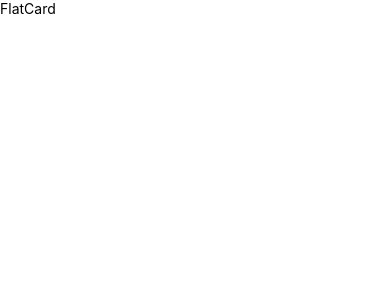
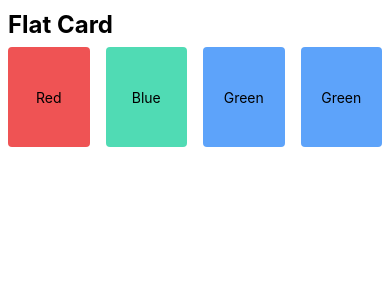
Before and after one commit to SadeEtensh/ReactNativeProject2, a React Native app: screen / in a window 390 px wide. Shown: the top 300 px of the page. Built offline with nearby package versions, Linux system fonts and the light colour scheme.

Commit message:
Flexbox completed Card Section

```diff
--- a/components/FlatCard.tsx
+++ b/components/FlatCard.tsx
@@ -4,9 +4,52 @@
 export default function FlatCard() {
   return (
     <View>
-      <Text>FlatCard</Text>
+      <Text style={styles.headingText}>Flat Card</Text>
+      <View style={styles.Container}>
+        <View style={[styles.card, styles.cardOne]}>
+          <Text>Red</Text>
+        </View>
+        <View style={[styles.card, styles.cardTwo]}>
+          <Text>Blue</Text>
+        </View>
+        <View style={[styles.card, styles.cardThree]}>
+          <Text>Green</Text>
+        </View>
+        <View style={[styles.card, styles.cardThree]}>
+          <Text>Green</Text>
+        </View>
+      </View>
     </View>
   );
 }
 
-const styles = StyleSheet.create({});
+const styles = StyleSheet.create({
+  headingText: {
+    fontSize: 24,
+    fontWeight: 'bold',
+    paddingHorizontal: 8,
+    paddingTop: 10,
+  },
+  Container: {
+    flex: 1,
+    flexDirection: 'row',
+  },
+  card: {
+    flex: 1,
+    justifyContent: 'center',
+    alignItems: 'center',
+    width: 100,
+    height: 100,
+    borderRadius: 4,
+    margin: 8,
+  },
+  cardOne: {
+    backgroundColor: '#EF5354',
+  },
+  cardTwo: {
+    backgroundColor: '#50DBB4',
+  },
+  cardThree: {
+    backgroundColor: '#5DA3FA',
+  },
+});
```
